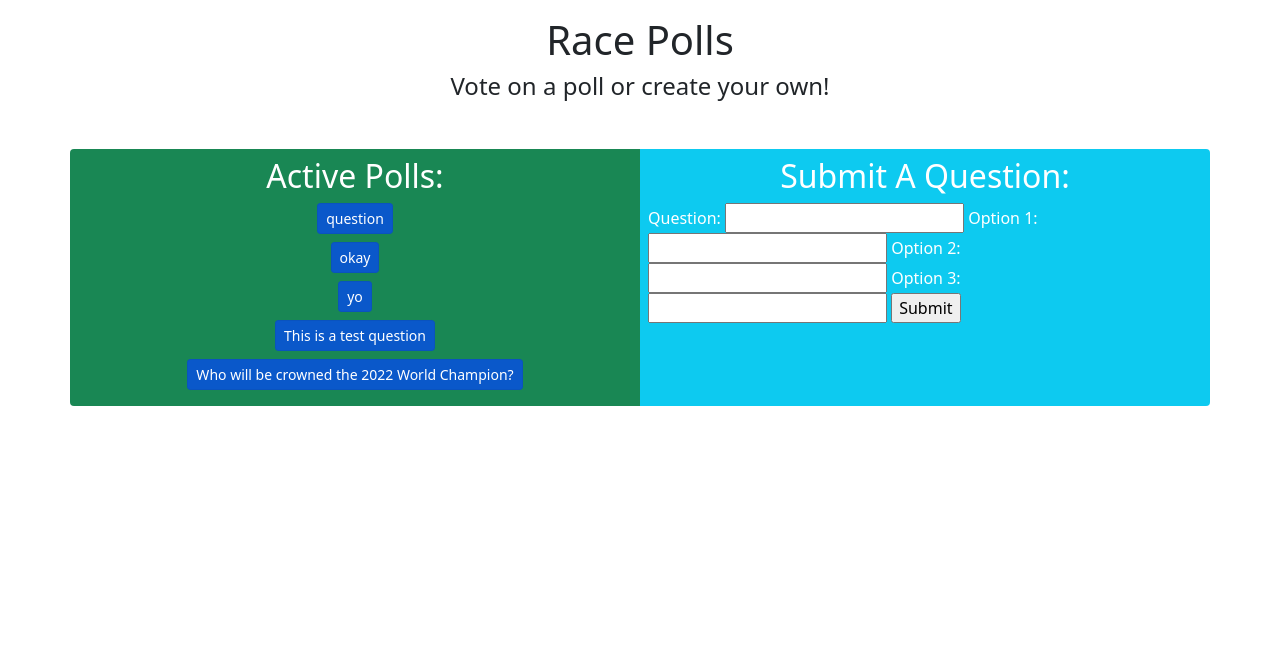
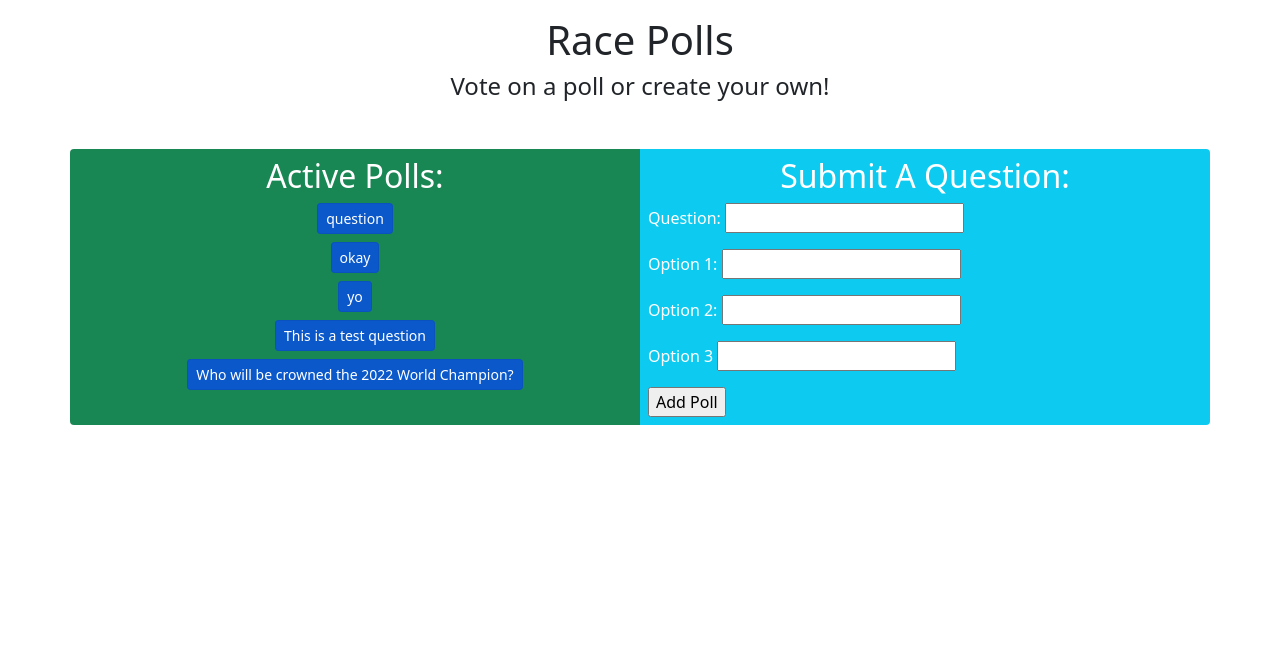
Before and after one commit to Dave8012/TrackTime, a Django app: page /polls/ in a window 1280 px wide. Shown: the part 71-728 px from the top of the page. Run offline with Django 4.2, Linux system fonts and the light colour scheme; data comes from the database, SQL or seed files in the repository; both versions use the stored data as it was after the commit.

Commit message:
Updated poll form

```diff
--- a/tracktime/polls/templates/polls/index.html
+++ b/tracktime/polls/templates/polls/index.html
@@ -46,8 +46,36 @@
 
                         <form action="{% url 'polls:submitQuestion' %}" method="post">
                             {% csrf_token %}
-                            {{ form }}
-                            <input type="submit" value="Submit" />
+                            {{ form.non_field_errors }}
+                            <div class="input-group mb-3">
+                                <div class="input-group-prepend">
+                                    {{ form.question.errors }}
+                                    <label for="id_text">Question:</label>
+                                    {{ form.text }}
+                                </div>
+                            </div>
+                            <div class="input-group mb-3">
+                                <div class="input-group-prepend">
+                                    {{ form.message.errors }}
+                                    <label for="id_option_1">Option 1:</label>
+                                    {{ form.option_1 }}
+                                </div>
+                            </div>
+                            <div class="input-group mb-3">
+                                <div class="input-group-prepend">
+                                    {{ form.sender.errors }}
+                                    <label for="id_option_2">Option 2:</label>
+                                    {{ form.option_2 }}
+                                </div>
+                            </div>
+                            <div class="input-group mb-3">
+                                <div class="input-group-prepend">
+                                    {{ form.cc_myself.errors }}
+                                    <label for="id_option_3">Option 3</label>
+                                    {{ form.option_3 }}
+                                </div>
+                            </div>
+                            <input type="submit" value="Add Poll" />
                         </form>
 
                     </div>
```
Also changed, not shown: tracktime/db.sqlite3.
